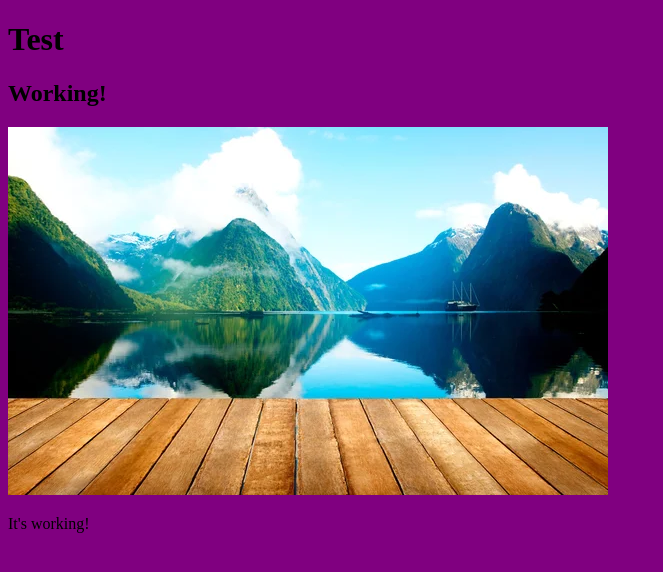
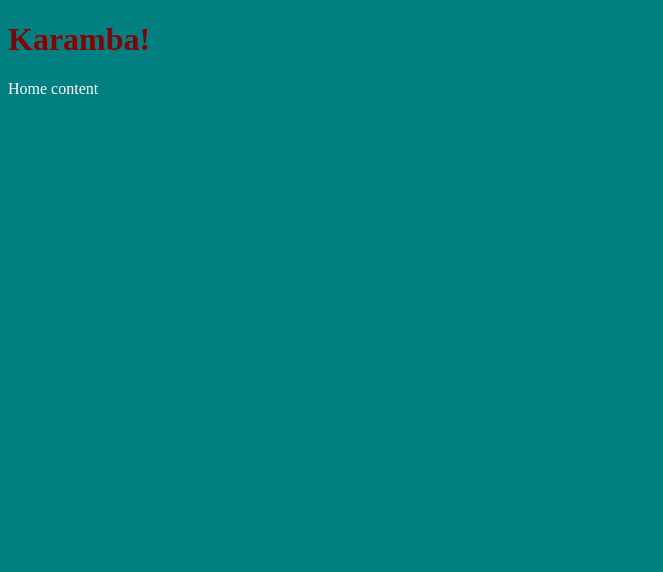
Before and after one commit to GDimitroff/restaurant-page, a website built with webpack: page src/template.html in a window 1280 px wide. Shown: the whole page, without its empty margins (0-663 px from the left). Built offline with nearby package versions, Linux system fonts and the light colour scheme.

Commit message:
Add first module, component

```diff
--- /dev/null
+++ b/src/components/header.js
@@ -0,0 +1,14 @@
+function createHeader() {
+  const header = document.createElement('header');
+  header.classList.add('header');
+
+  const restaurantName = document.createElement('h1');
+  restaurantName.classList.add('restaurant-name');
+  restaurantName.textContent = 'Karamba!';
+
+  header.appendChild(restaurantName);
+
+  return header;
+}
+
+export default createHeader;
--- a/src/index.js
+++ b/src/index.js
@@ -1,17 +1,18 @@
-import { print } from './print';
 import './main.css';
+import createHeader from './components/header';
+import createHome from './modules/home';
 
-function component() {
-  print();
+function init() {
+  const body = document.querySelector('body');
+  const header = createHeader();
 
-  const div = document.createElement('div');
-  const p = document.createElement('p');
-  p.textContent = "It's working!";
+  const main = document.createElement('main');
+  main.classList.add('content');
+  const homePage = createHome();
+  main.appendChild(homePage);
 
-  div.appendChild(p);
-  div.classList.add('red');
-
-  return div;
+  body.appendChild(header);
+  body.appendChild(main);
 }
 
-document.body.appendChild(component());
+init();
--- a/src/main.css
+++ b/src/main.css
@@ -1,12 +1,8 @@
 body {
-  background: purple;
+  background: teal;
+  color: #fff;
 }
 
 header {
-  color: red;
+  color: darkred;
 }
-
-.test {
-  display: flex;
-  font-size: 1.8rem;
-}
--- /dev/null
+++ b/src/modules/home.js
@@ -0,0 +1,8 @@
+function createHome() {
+  const div = document.createElement('div');
+  div.textContent = 'Home content';
+
+  return div;
+}
+
+export default createHome;
--- a/src/print.js
+++ /dev/null
@@ -1,3 +0,0 @@
-export const print = () => {
-  console.log('Working!');
-};
--- a/src/template.html
+++ b/src/template.html
@@ -6,14 +6,5 @@
     <meta name="viewport" content="width=device-width, initial-scale=1.0" />
     <title>Document</title>
   </head>
-  <body>
-    <h1>Test</h1>
-    <h2>Working!</h2>
-
-    <!-- Testing comments -->
-
-    <div class="image">
-      <img src="./assets/imgs/new-zealand.jpg" alt="" />
-    </div>
-  </body>
+  <body></body>
 </html>
```
Also changed, not shown: src/assets/imgs/new-zealand.jpg (deleted).
